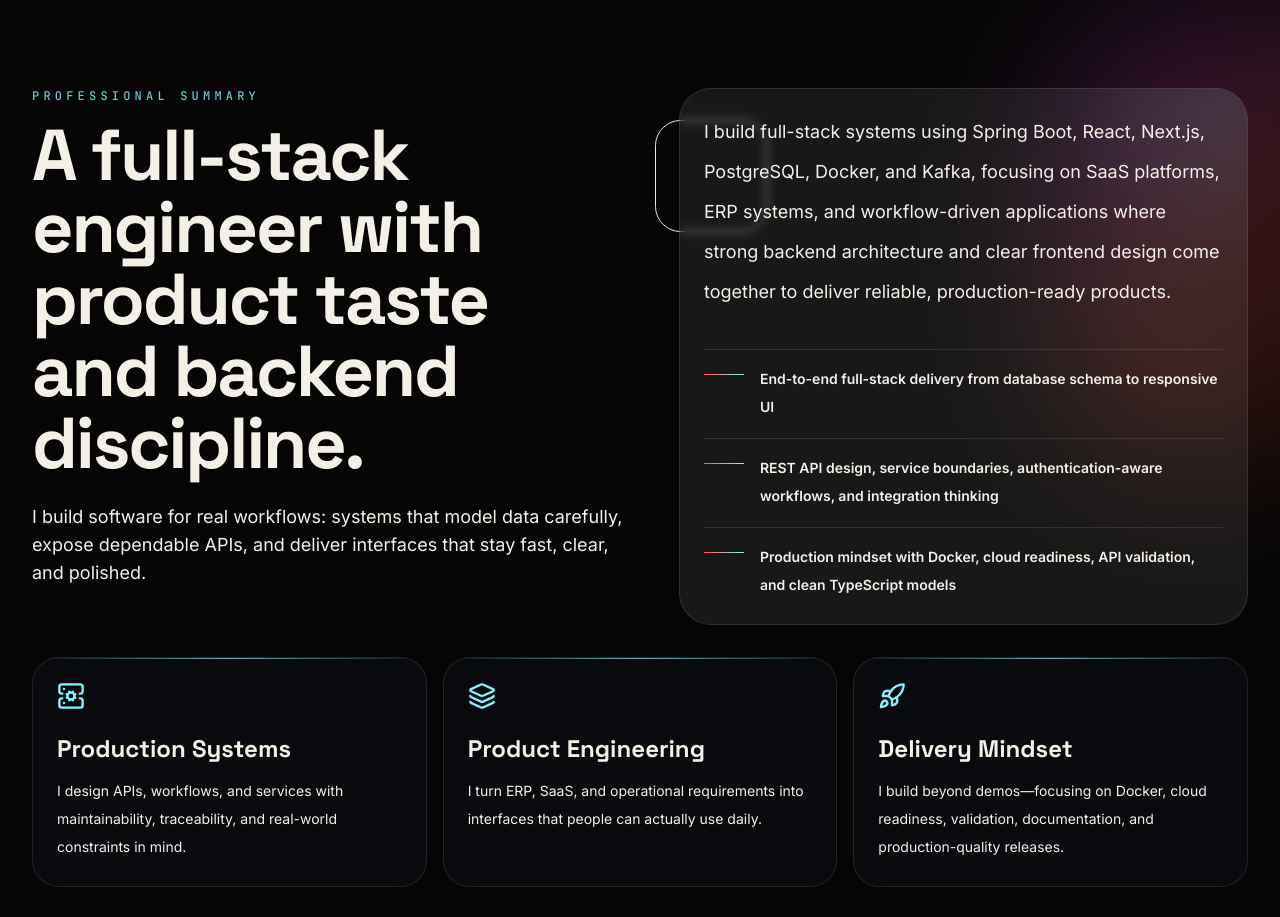
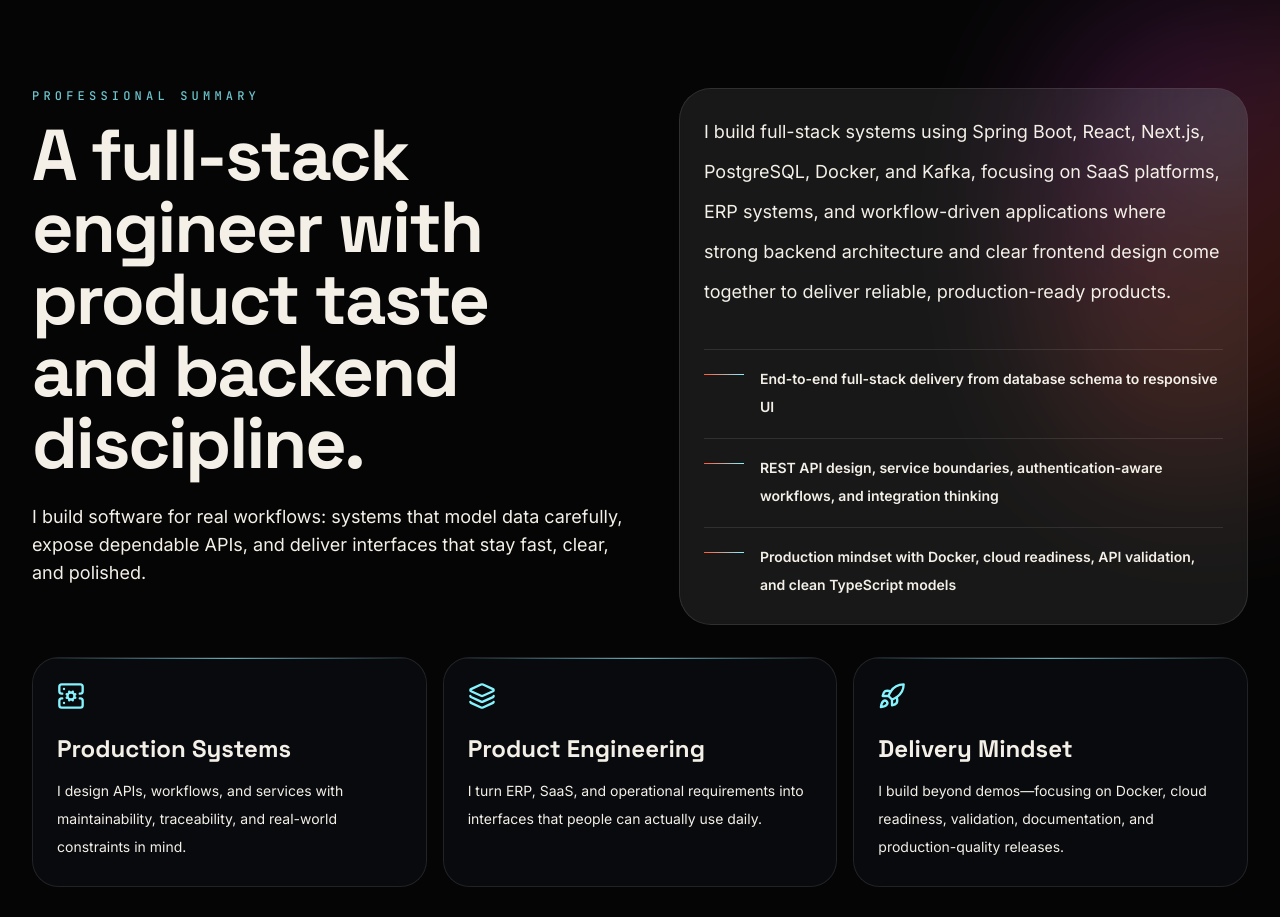
Before and after one commit to NipunBasnayake/nipun-basnayake, a React (Vite) app: page / in a window 1280 px wide. Shown: the part 880-1797 px from the top of the page. Built offline with nearby package versions, Linux system fonts and the light colour scheme.

Commit message:
fix: remove unused div for improved layout in SummarySection component

```diff
--- a/src/components/sections/SummarySection.tsx
+++ b/src/components/sections/SummarySection.tsx
@@ -12,7 +12,6 @@ export function SummarySection() {
         <div className="grid gap-12 lg:grid-cols-[1fr_0.95fr] lg:items-start">
           <SectionHeader copy={summaryData.section} />
           <div className="relative justify-self-end lg:max-w-[41rem]">
-            <div className="absolute -left-6 top-8 hidden h-28 w-28 rounded-[1.6rem] border border-arctic/16 md:block" />
             <motion.div
               className="relative overflow-hidden rounded-[2rem] border border-white/10 bg-white/[0.08] p-6 backdrop-blur-sm sm:p-8\"
               initial={{ opacity: 0, y: 42 }}
```
